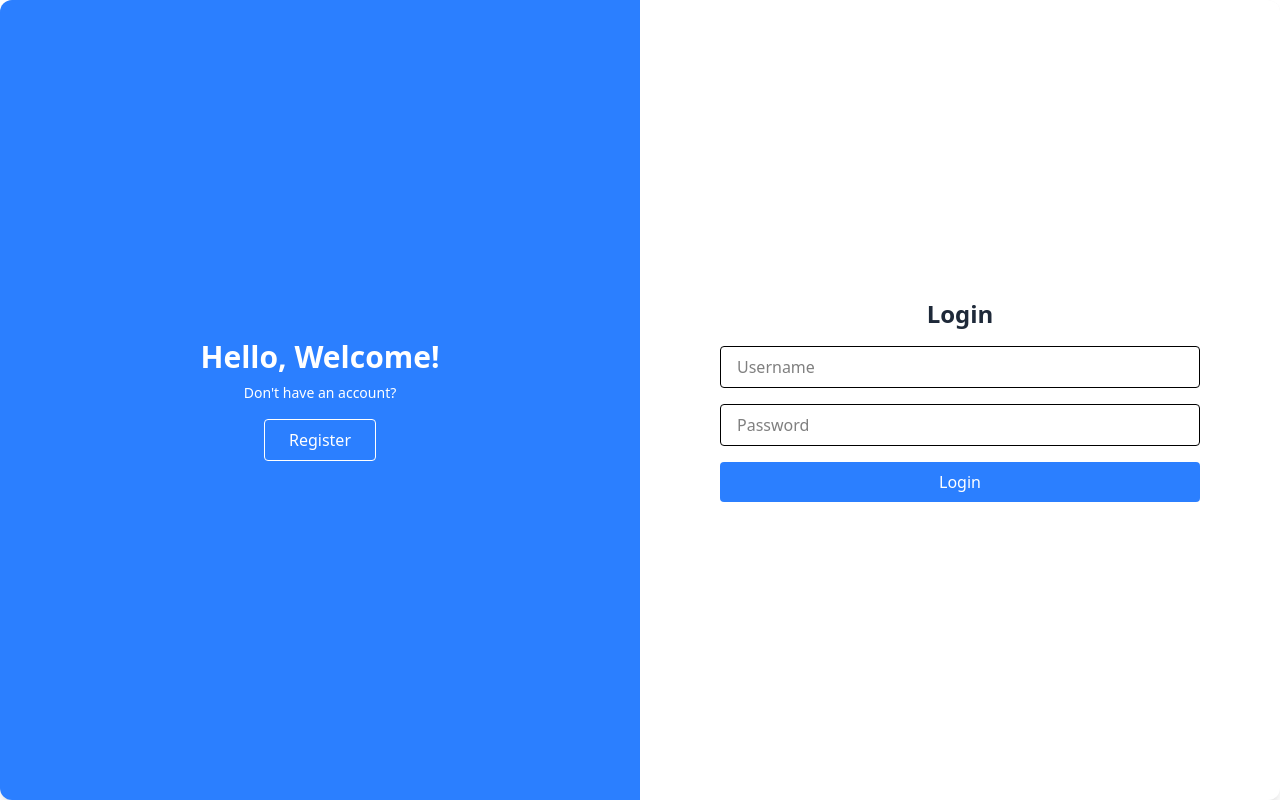
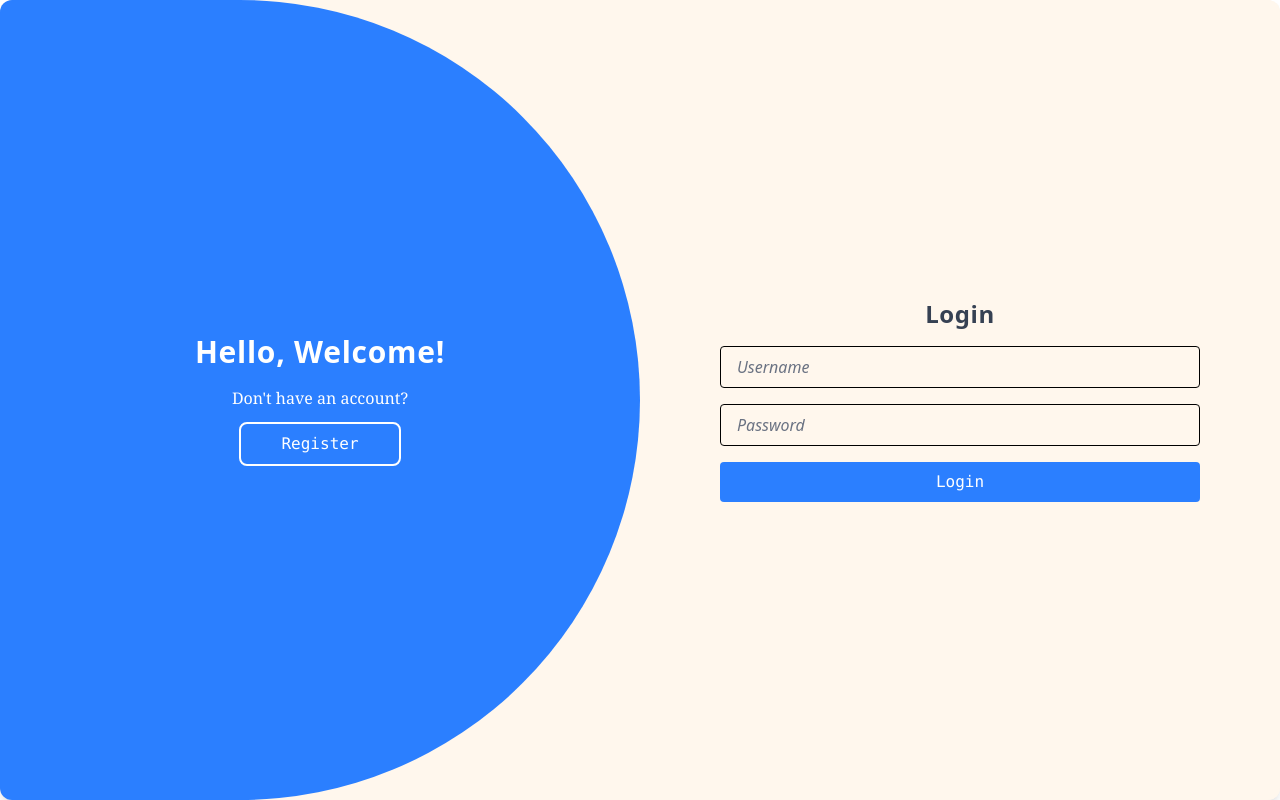
Before and after one commit to CristianoDinh/ware-x-ui, an Angular app: page / in a window 1280 px wide. Built offline with nearby package versions, Linux system fonts and the light colour scheme.

Commit message:
update auth ui

```diff
--- a/src/app/components/user-auth/user-auth.component.html
+++ b/src/app/components/user-auth/user-auth.component.html
@@ -1,33 +1,41 @@
-<div class="relative w-full mx-auto h-screen bg-gray-100 overflow-hidden rounded-xl shadow-lg">
+<div class="relative w-full mx-auto h-screen bg-orange-50 overflow-hidden rounded-xl shadow-lg">
   <!-- Slide panel -->
-  <div class="absolute top-0 left-0 w-1/2 h-full bg-blue-500 text-white
-            flex flex-col items-center justify-center transition-transform duration-700 ease-in-out"
-       [ngClass]="{ 'translate-x-0': isLogin, 'translate-x-full': !isLogin }"
+  <div class="absolute top-0 left-0 w-1/2 h-full bg-blue-500 text-white flex flex-col items-center justify-center
+              transition-transform duration-1000 ease-in-out"
+       [ngClass]="{ 'translate-x-0': isLogin, 'translate-x-full': !isLogin,
+                    'rounded-r-full': isLogin, 'rounded-l-full': !isLogin }"
+       [style.zIndex]="isLogin ? '10' : '10'"
   >
-    <h2 class="text-3xl font-bold mb-2">{{ isLogin ? 'Hello, Welcome!' : 'Welcome Back!' }}</h2>
-    <p class="mb-4 text-sm">{{ isLogin ? "Don\'t have an account?" : "Already have an account?" }}</p>
-    <button (click)="toggleForm()" class="px-6 py-2 border border-white rounded hover:bg-white hover:text-blue-500 transition">
+    <h2 class="mb-4 font-black text-3xl tracking-wide">{{ isLogin ? 'Hello, Welcome!' : 'Welcome Back!' }}</h2>
+    <p class="mb-3 font-serif text-md">{{ isLogin ? "Don\'t have an account?" : "Already have an account?" }}</p>
+    <button (click)="toggleForm()" class="px-10 py-2 border-white border-2 rounded-lg
+                              hover:bg-gray-100 hover:text-blue-500 font-mono">
       {{ isLogin ? 'Register' : 'Login' }}
     </button>
   </div>
 
   <!-- Form container -->
-  <div class="absolute top-0 right-0 w-1/2 h-full bg-white flex items-center justify-center transition-transform duration-700 ease-in-out"
+  <div class="absolute top-0 right-0 w-1/2 h-full bg-orange-50 flex items-center justify-center
+              transition-transform duration-1000 ease-in-out"
        [ngClass]="{ 'translate-x-0': isLogin, '-translate-x-full': !isLogin }"
+       [style.zIndex]="isLogin ? '5' : '5'"
   >
     <form class="w-3/4 space-y-4">
-      <h2 class="text-2xl font-bold text-gray-800 text-center">
+      <h2 class="text-2xl font-extrabold text-gray-700 text-center tracking-wide">
         {{ isLogin ? 'Login' : 'Registration' }}
       </h2>
 
-      <input type="text" placeholder="Username" class="w-full px-4 py-2 border rounded" />
       <ng-container *ngIf="!isLogin">
-        <input type="email" placeholder="Email" class="w-full px-4 py-2 border rounded" />
+        <input type="email" placeholder="example: you@example.com" class="peer w-full px-4 py-2 border rounded placeholder:text-gray-500" />
+        <p class="invisible peer-invalid:visible peer-invalid:text-red-600">Please provide a valid email address.</p>
       </ng-container>
-      <input type="password" placeholder="Password" class="w-full px-4 py-2 border rounded" />
 
-      <button class="w-full bg-blue-500 text-white py-2 rounded hover:bg-blue-600 transition">
-        {{ isLogin ? 'Login' : 'Register' }}
+      <input type="text" placeholder="Username" class="w-full px-4 py-2 border rounded placeholder:text-gray-500 placeholder:italic" />
+      <input type="password" placeholder="Password" class="w-full px-4 py-2 border rounded placeholder:text-gray-500 placeholder:italic" />
+
+
+      <button (click)="onSubmit()" class="w-full bg-blue-500 font-mono text-white py-2 rounded
+      hover:bg-blue-600"> {{ isLogin ? 'Login' : 'Register' }}
       </button>
     </form>
   </div>
--- a/src/app/components/user-auth/user-auth.component.ts
+++ b/src/app/components/user-auth/user-auth.component.ts
@@ -1,5 +1,6 @@
 import { Component } from '@angular/core';
 import {NgClass, NgIf} from '@angular/common';
+import {Router} from '@angular/router';
 
 @Component({
   selector: 'app-user-auth',
@@ -13,7 +14,19 @@ import {NgClass, NgIf} from '@angular/common';
 export class UserAuthComponent {
   isLogin: boolean = true;
 
+  constructor(private router: Router) {}
+
   toggleForm() {
     this.isLogin = !this.isLogin;
   }
+
+  onSubmit() {
+    if (this.isLogin) {
+      // Giả sử login thành công
+      this.router.navigate(['/home']); // Đổi thành route component homepage của bạn
+    } else {
+      // Giả sử đăng ký xong sẽ quay lại trang login
+      this.isLogin = true;
+    }
+  }
 }
```
